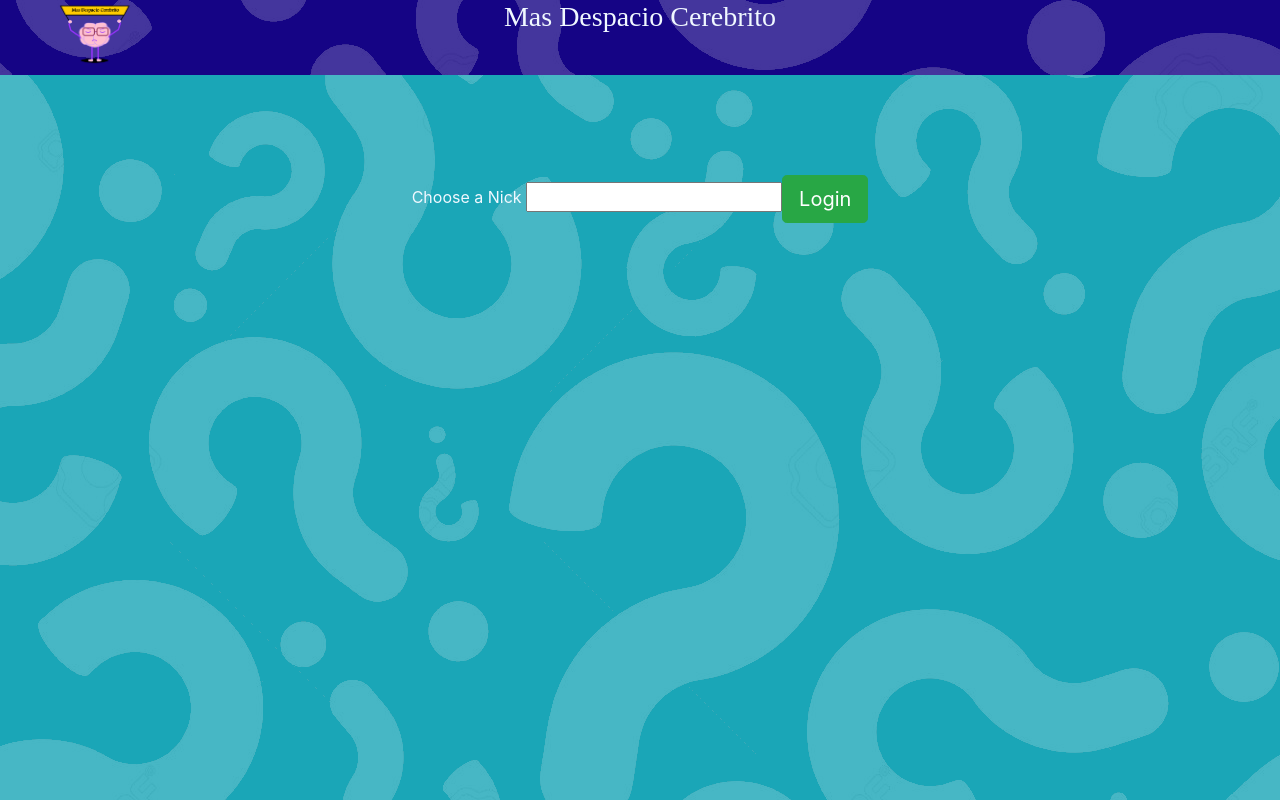
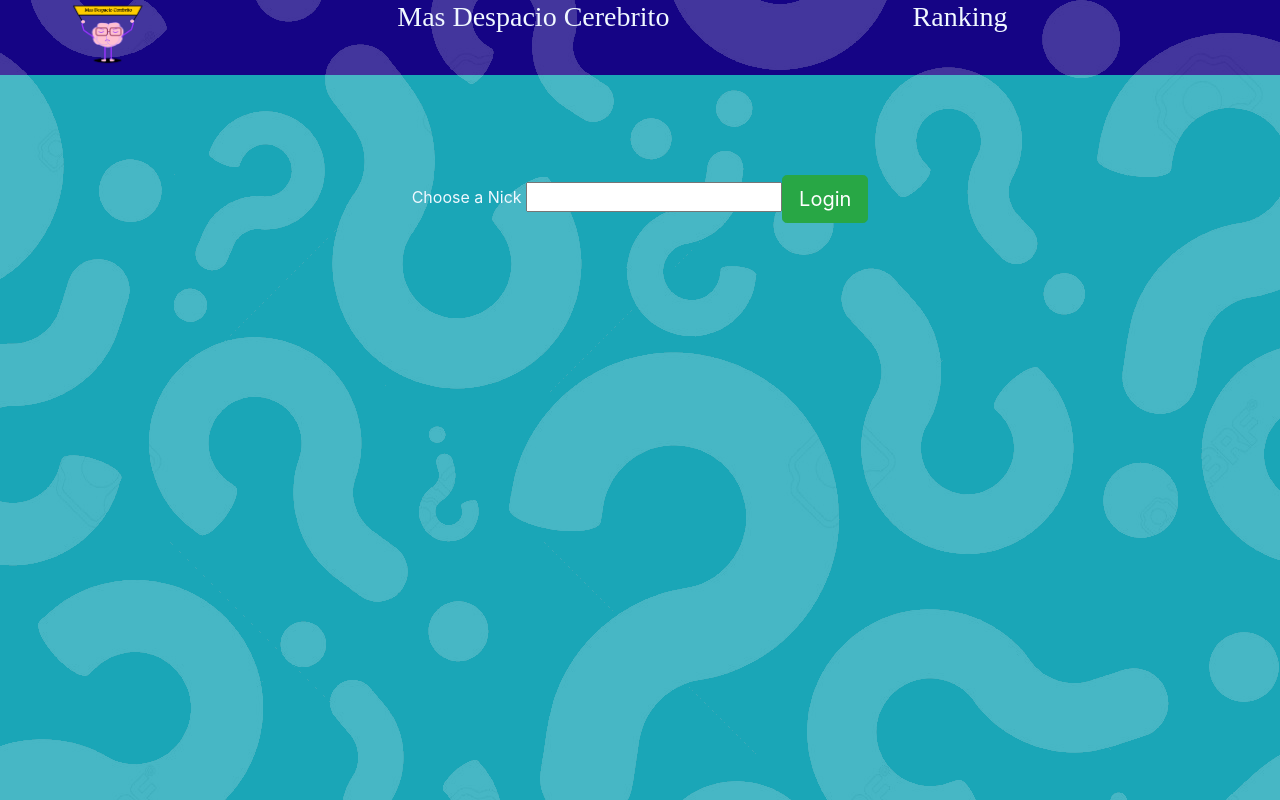
Before and after one commit to MNI1996/TIP-Jara-Ibarra-MasDespacioCerebrito, a Vue app in the folder frontend/: page / in a window 1280 px wide. Built offline with nearby package versions, Linux system fonts and the light colour scheme; what vuejs-noty would draw is missing.

Commit message:
on main app component add container-fluid class. add ranking router-link

```diff
--- a/frontend/src/App.vue
+++ b/frontend/src/App.vue
@@ -1,5 +1,5 @@
 <template>
-  <div>
+  <div class="container-fluid">
     <div class="row" style="background-color:#150485 ; background-image: url('../Images/background tapestry.png') ;">
       <div class="col-md-2">
         <router-link :to="{name: 'home'}">
@@ -7,8 +7,14 @@
         </router-link>
       </div>
 
-      <div class="col-md-8">
+      <div class="col-md-6">
         <h1 style="color: aliceblue">Mas Despacio Cerebrito</h1>
+      </div>
+
+      <div class="col-md-2">
+        <router-link :to="{name: 'ranking'}">
+          <h1 style="color: aliceblue">Ranking</h1>
+        </router-link>
       </div>
 
       <div class="col-md-2">
```
